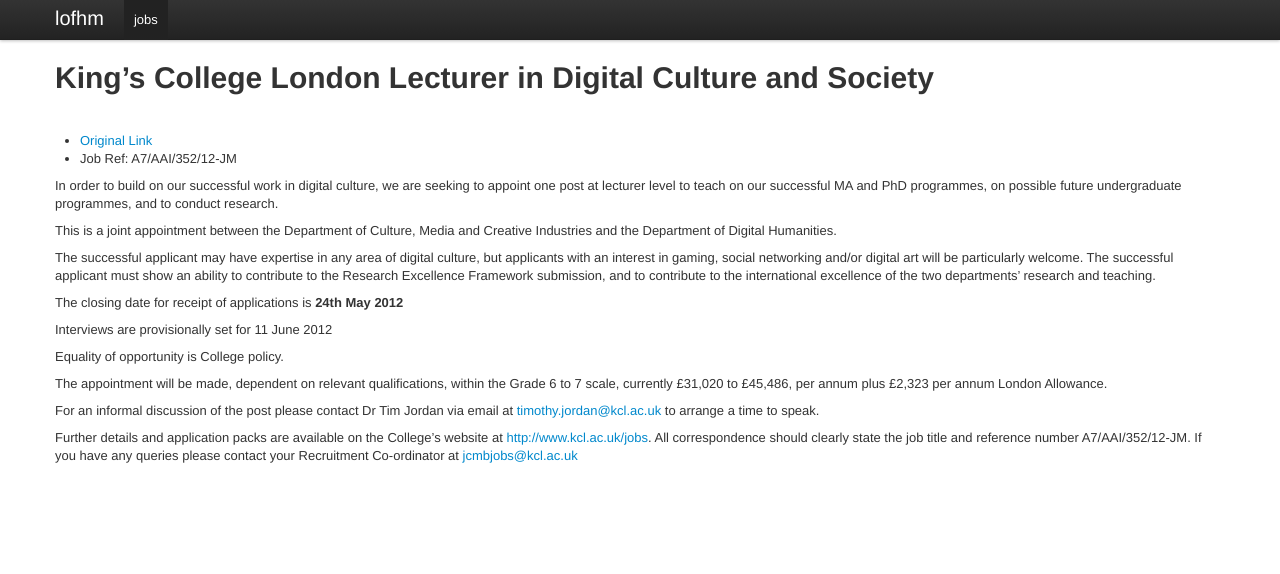
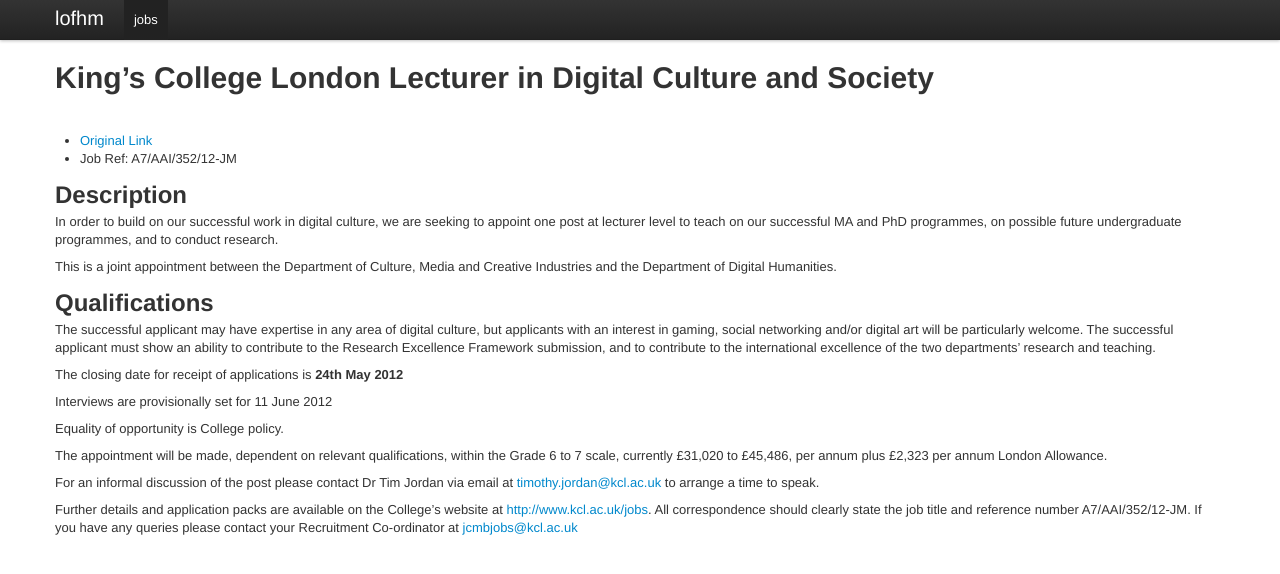
Before and after one commit to lofhm/DH-Job-Archive, a Jekyll site: the page built from _posts/2012-04-30-Kings-College-Lecturer.markdown, in a window 1280 px wide. Shown: the top 574 px of the page. Built offline with Jekyll 4.4.1, drawn with Linux system fonts in a browser that asks for light colours.

Commit message:
adding headings

```diff
--- a/_posts/2012-04-30-Kings-College-Lecturer.markdown
+++ b/_posts/2012-04-30-Kings-College-Lecturer.markdown
@@ -9,10 +9,12 @@
 * [Original Link]({{ page.link }})
 * Job Ref: A7/AAI/352/12-JM
 
+## Description
 In order to build on our successful work in digital culture, we are seeking to appoint one post at lecturer level to teach on our successful MA and PhD programmes, on possible future undergraduate programmes, and to conduct research.
 
 This is a joint appointment between the Department of Culture, Media and Creative Industries and the Department of Digital Humanities.
 
+## Qualifications
 The successful applicant may have expertise in any area of digital culture, but applicants with an interest in gaming, social networking and/or digital art will be particularly welcome. The successful applicant must show an ability to contribute to the Research Excellence Framework submission, and to contribute to the international excellence of the two departments' research and teaching.
 
 The closing date for receipt of applications is **24th May 2012**
```
